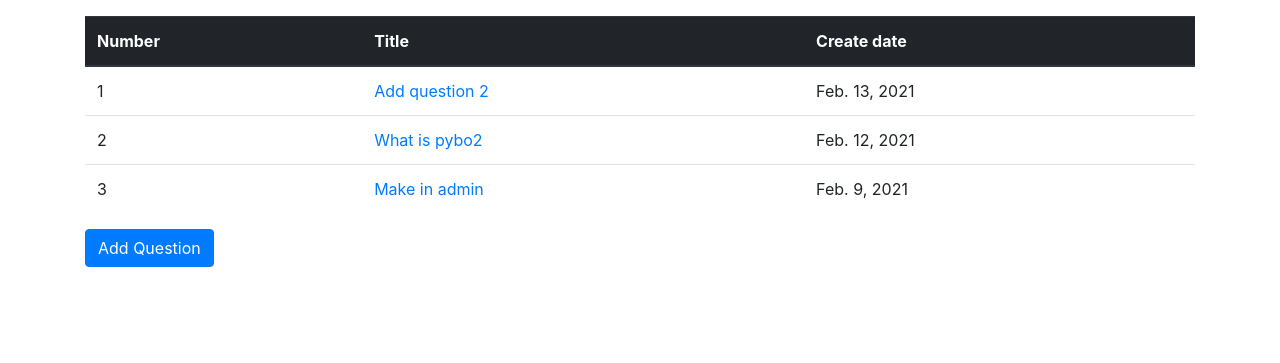
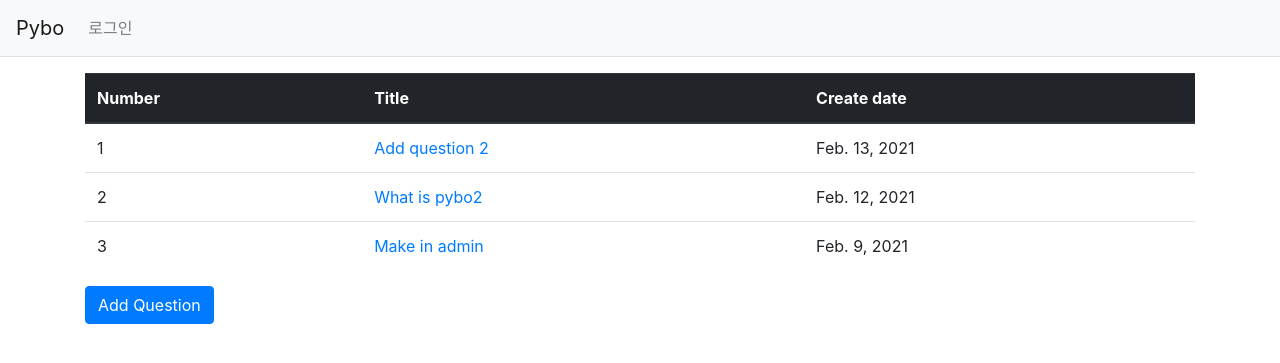
Before and after one commit to eomttt/mysite, a Django app: page /pybo/ in a window 1280 px wide. Shown: the top 363 px of the page. Run offline with Django 3.2, Linux system fonts and the light colour scheme; data comes from the database, SQL or seed files in the repository; some libraries are stand-ins or nearby versions.

Commit message:
[3-01] navbar html include

```diff
--- a/templates/base.html
+++ b/templates/base.html
@@ -12,6 +12,8 @@
     <title>Hello, pybo!</title>
 </head>
 <body>
+
+{% include 'navbar.html' %}
 <!-- 기본 템플릿 안에 삽입될 내용 Start -->
 {% block content %}
 {% endblock %}
--- /dev/null
+++ b/templates/navbar.html
@@ -0,0 +1,14 @@
+<nav class="navbar navbar-expand-lg navbar-light bg-light border-bottom">
+  <a class="navbar-brand" href="{% url 'pybo:index' %}">Pybo</a>
+  <button class="navbar-toggler ml-auto" type="button" data-toggle="collapse" data-target="#navbarNav"
+      aria-controls="navbarNav" aria-expanded="false" aria-label="Toggle navigation">
+      <span class="navbar-toggler-icon"></span>
+  </button>
+  <div class="collapse navbar-collapse flex-grow-0" id="navbarNav">
+      <ul class="navbar-nav">
+          <li class="nav-item ">
+              <a class="nav-link" href="#">로그인</a>
+          </li>
+      </ul>
+  </div>
+</nav>
```
